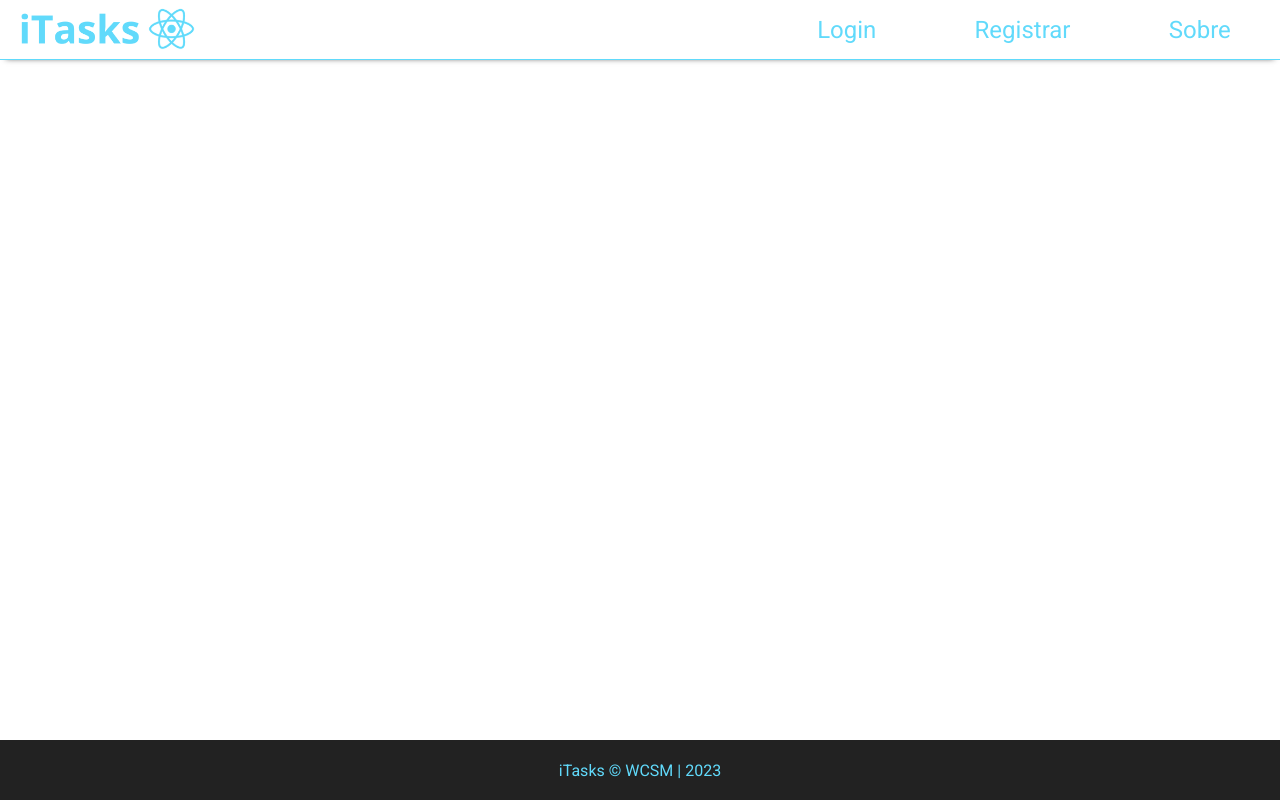
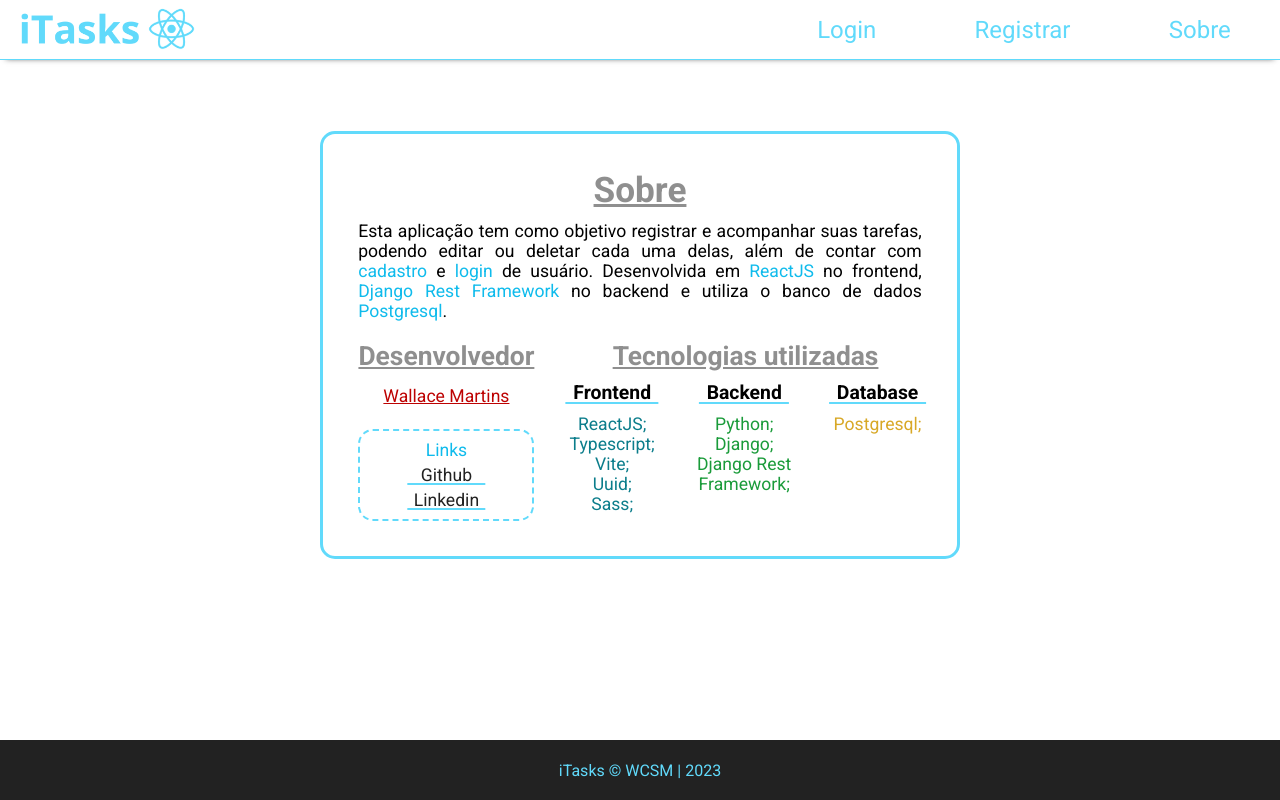
Before and after one commit to WallaceMartinsTI/iTasks, a React (Vite) app in the folder frontend/: page /about in a window 1280 px wide. Built offline with nearby package versions, Linux system fonts and the light colour scheme; no server answers.

Commit message:
finish about page

```diff
--- a/frontend/src/App.tsx
+++ b/frontend/src/App.tsx
@@ -9,6 +9,7 @@ import Home from "./pages/Home/Home";
 import Login from "./pages/Login/Login";
 import { AuthContextProvider, AuthProps } from "./context/UserContex";
 import useAuth from "./hooks/useAuth";
+import About from "./pages/About/About";
 
 interface PrivateProps {
   Item: FC;
@@ -38,6 +39,7 @@ function App() {
             <main className={styles.container}>
               <Routes>
                 <Route path="/" element={<Home />} />
+
                 <Route
                   path="/createtask/"
                   element={<Private Item={CreateTask} />}
@@ -45,6 +47,8 @@ function App() {
                 <Route path="/login" element={<Private Item={Login} />} />
 
                 <Route path="/register" element={<Private Item={Register} />} />
+
+                <Route path="/about" element={<Private Item={About} />} />
               </Routes>
             </main>
             <Footer />
--- a/frontend/src/components/Header/Header.tsx
+++ b/frontend/src/components/Header/Header.tsx
@@ -25,7 +25,7 @@ const Header = () => {
           <>
             <NavLink to="/login">Login</NavLink>
             <NavLink to="/register">Registrar</NavLink>
-            <NavLink to="/">Sobre</NavLink>
+            <NavLink to="/about">Sobre</NavLink>
           </>
         )}
       </nav>
--- a/frontend/src/index.scss
+++ b/frontend/src/index.scss
@@ -14,6 +14,7 @@
 
 a {
   text-decoration: none;
+  transition: all 0.3s ease;
 }
 
 input[type="submit"],
--- /dev/null
+++ b/frontend/src/pages/About/About.module.scss
@@ -0,0 +1,121 @@
+.about {
+  border: 3px solid var(--primary-blue);
+  border-radius: 15px;
+  width: 50%;
+  padding: 2em;
+  margin-top: 2em;
+  font-size: 1.1em;
+
+  section {
+    display: flex;
+    flex-direction: row-reverse;
+    justify-content: center;
+    gap: 2em;
+  }
+
+  .techs {
+    display: flex;
+    justify-content: space-between;
+    width: 20em;
+
+    ul {
+      list-style: none;
+    }
+
+    .front_container {
+      color: rgb(11, 125, 139);
+    }
+
+    .back_container {
+      color: rgb(26, 155, 58);
+    }
+
+    .db_container {
+      color: rgb(216, 168, 38);
+    }
+  }
+
+  .list_header {
+    position: relative;
+    display: inline-block;
+    font-weight: bold;
+    font-size: 1.1em;
+    margin-bottom: 10px;
+  }
+
+  .list_header::after {
+    content: "";
+    position: absolute;
+    bottom: 0;
+    left: 50%;
+    transform: translateX(-50%);
+    text-align: center;
+    height: 2px;
+    width: 120%;
+    background-color: var(--primary-blue);
+  }
+
+  h1, h2 {
+    color: #8f8f8f;
+    margin-bottom: 10px;
+    text-decoration: underline;
+  }
+
+  p {
+    margin-bottom: 20px;
+    text-align: justify;
+
+    span {
+      color: var(--secondary-blue);
+    }
+  }
+
+  .dev_infos {
+    display: flex;
+    flex-direction: column;
+    gap: 5px;
+
+    p {
+      text-align: center;
+      margin-bottom: 0;
+      color: rgb(189, 2, 2);
+      text-decoration: underline;
+    }
+
+    div {
+      display: flex;
+      flex-direction: column;
+      border: 2px dashed var(--primary-blue);
+      padding: 0.5em 0;
+      margin-top: 1em;
+      border-radius: 15px;
+
+      span {
+        color: var(--secondary-blue);
+      }
+
+      a {
+        color: #222;
+        text-decoration: none;
+        position: relative;
+        margin-top: 5px;
+      }
+
+      a:hover {
+        color: var(--secondary-blue);
+      }
+
+      a::after {
+        content: "";
+        position: absolute;
+        bottom: 0;
+        left: 50%;
+        transform: translateX(-50%);
+        text-align: center;
+        height: 2px;
+        width: 45%;
+        background-color: var(--primary-blue);
+      }
+    }
+  }
+}
--- /dev/null
+++ b/frontend/src/pages/About/About.tsx
@@ -0,0 +1,68 @@
+import styles from "./About.module.scss";
+
+const About = () => {
+  return (
+    <div className={styles.about}>
+      <h1>Sobre</h1>
+      <p>
+        Esta aplicação tem como objetivo registrar e acompanhar suas tarefas,
+        podendo editar ou deletar cada uma delas, além de contar com{" "}
+        <span>cadastro</span> e <span>login</span> de usuário. Desenvolvida em{" "}
+        <span>ReactJS</span> no frontend, <span>Django Rest Framework</span> no
+        backend e utiliza o banco de dados <span>Postgresql</span>.
+      </p>
+      <section>
+        <div>
+          <h2>Tecnologias utilizadas</h2>
+
+          <div className={styles.techs}>
+            <div>
+              <li className={styles.list_header}>Frontend</li>
+              <ul className={styles.front_container}>
+                <li>ReactJS;</li>
+                <li>Typescript;</li>
+                <li>Vite;</li>
+                <li>Uuid;</li>
+                <li>Sass;</li>
+              </ul>
+            </div>
+
+            <div>
+              <li className={styles.list_header}>Backend</li>
+              <ul className={styles.back_container}>
+                <li>Python;</li>
+                <li>Django;</li>
+                <li>Django Rest Framework;</li>
+              </ul>
+            </div>
+
+            <div>
+              <li className={styles.list_header}>Database</li>
+              <ul className={styles.db_container}>
+                <li>Postgresql;</li>
+              </ul>
+            </div>
+          </div>
+        </div>
+        <div className={styles.dev_infos}>
+          <h2>Desenvolvedor</h2>
+          <p>Wallace Martins</p>
+          <div>
+            <span>Links</span>
+            <a href="https://github.com/WallaceMartinsTI/" target="_blank">
+              Github
+            </a>
+            <a
+              href="https://www.linkedin.com/in/wallace-martins-ti/"
+              target="_blank"
+            >
+              Linkedin
+            </a>
+          </div>
+        </div>
+      </section>
+    </div>
+  );
+};
+
+export default About;
```
